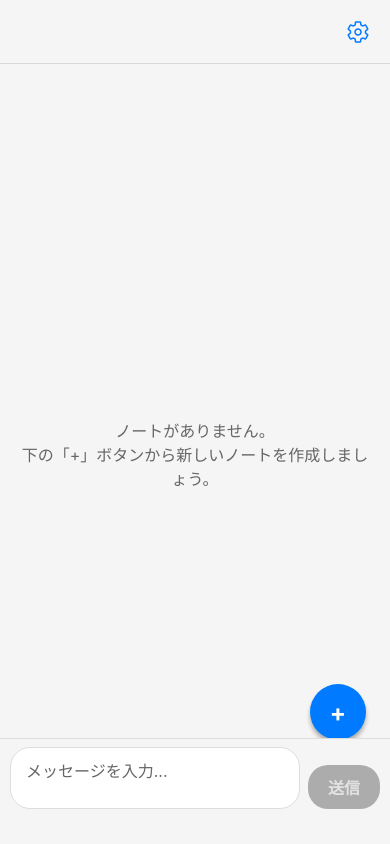
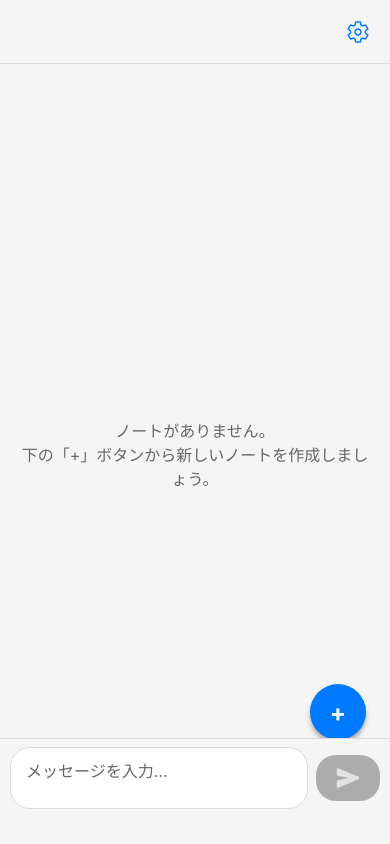
Before and after one commit to iwamaki/Noteapp, a React Native app: screen /NoteList in a window 390 px wide. Built offline with nearby package versions, Linux system fonts and the light colour scheme.

Commit message:
feat(chat): Adjust chat input bar UI
- Change send button to Ionicons 'send' icon.
- Align text input and send button vertically.
- Adjust minHeight of text input for better alignment.

```diff
--- a/app/features/chat/ChatInputBar.tsx
+++ b/app/features/chat/ChatInputBar.tsx
@@ -15,6 +15,7 @@ import {
   Animated,
   Keyboard,
 } from 'react-native';
+import { Ionicons } from '@expo/vector-icons';
 import { useChat } from './hooks/useChat';
 import { ChatContext, LLMCommand } from '../../services/llmService/types/types';
 import { useTheme } from '../../design/theme/ThemeContext';
@@ -116,7 +117,7 @@ export const ChatInputBar: React.FC<ChatInputBarProps> = ({
     },
     inputArea: {
       flexDirection: 'row',
-      alignItems: 'flex-end',
+      alignItems: 'center', // ここを 'flex-end' から 'center' に変更
       paddingHorizontal: 10,
       paddingVertical: 8,
       paddingBottom: Platform.OS === 'ios' ? 20 : 35,
@@ -148,7 +149,7 @@ export const ChatInputBar: React.FC<ChatInputBarProps> = ({
       color: colors.text,
       maxHeight: 100,
       marginRight: 8,
-      minHeight: 40,
+      minHeight: 44,
     },
     sendButton: {
       backgroundColor: colors.primary,
@@ -214,14 +215,12 @@ export const ChatInputBar: React.FC<ChatInputBarProps> = ({
           onPress={handleSendMessage}
           disabled={!canSendMessage}
         >
-          <Text
-            style={[
-              styles.sendButtonText,
-              !canSendMessage && styles.disabledButtonText,
-            ]}
-          >
-            送信
-          </Text>
+          <Ionicons
+            name="send"
+            size={24}
+            color={colors.white}
+            style={!canSendMessage && styles.disabledButtonText}
+          />
         </TouchableOpacity>
       </View>
     </Animated.View>
```
